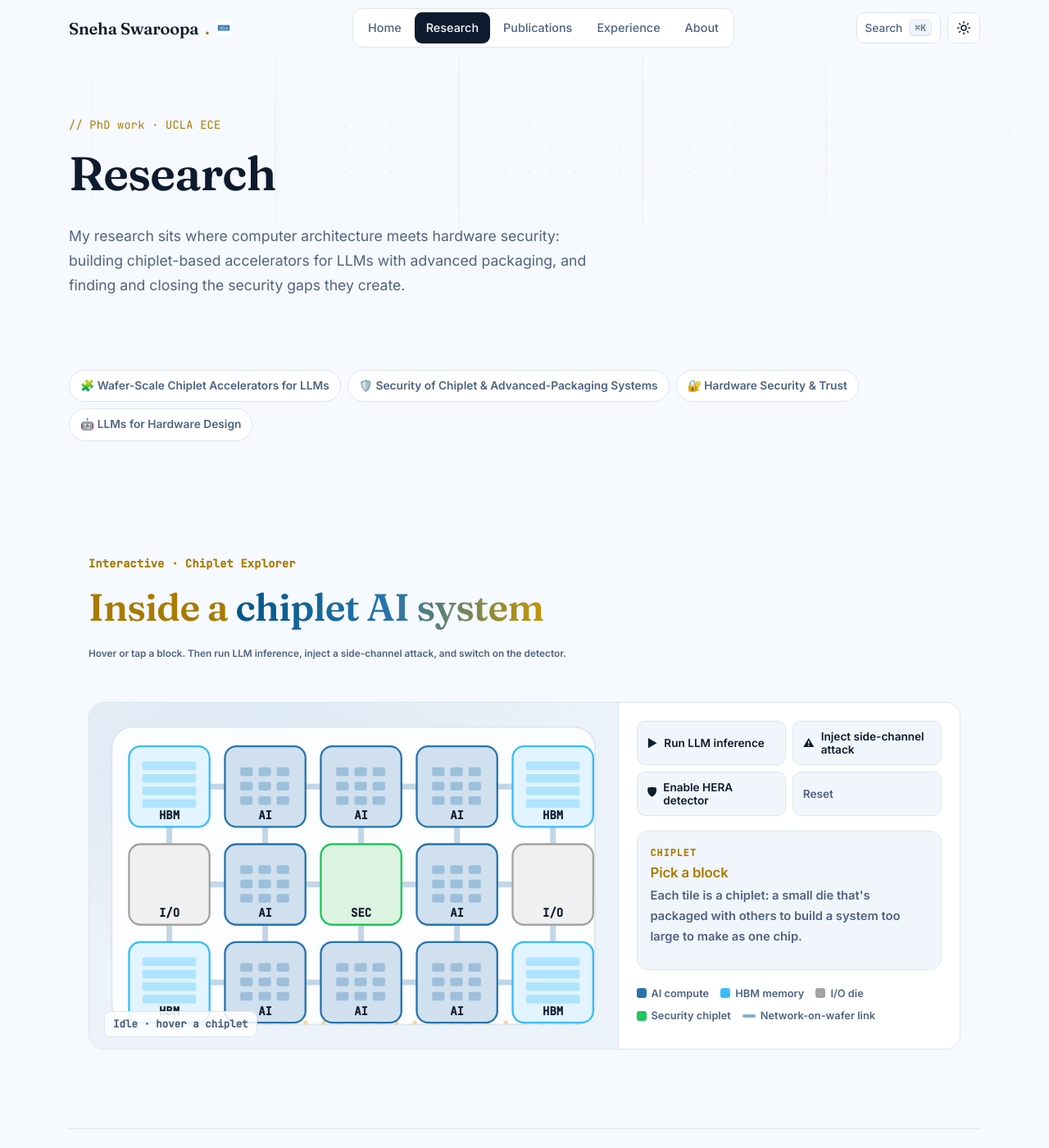
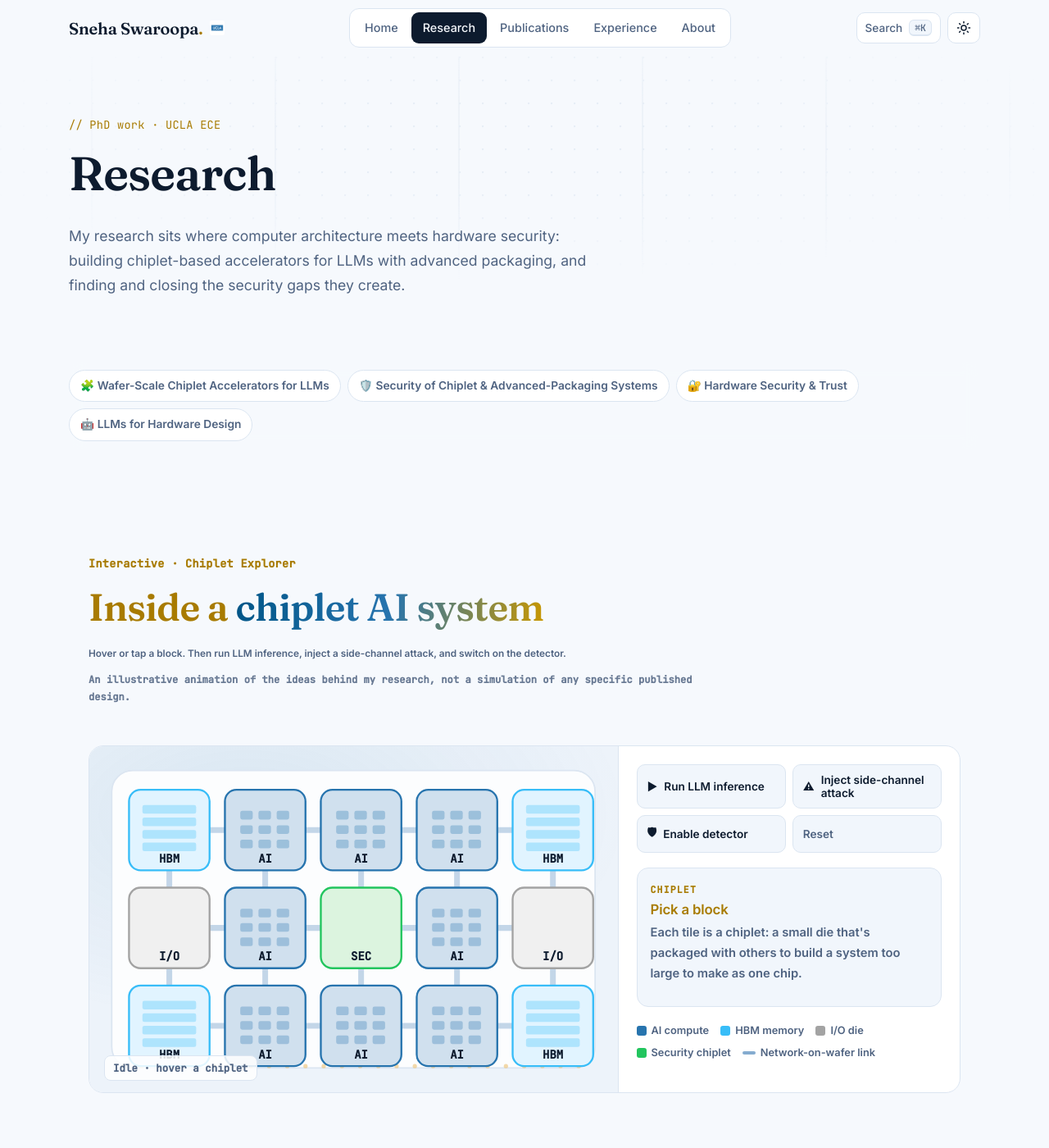
Before and after one commit to SwarSne/snehawebsite, a Jekyll site: the page built from research.html, in a window 1280 px wide and 1400 px high. Shown: the whole window at 82% size. Built offline with Jekyll 4.4.1, drawn with Linux system fonts in a browser that asks for light colours; some of the changed lines change nothing that is shown.

Commit message:
Align chiplet explorer copy with published work and mark it illustrative

```diff
--- a/_includes/chiplet-explorer.html
+++ b/_includes/chiplet-explorer.html
@@ -4,6 +4,7 @@
       <p class="kicker mono">Interactive · Chiplet Explorer</p>
       <h2>Inside a <span class="grad">chiplet AI system</span></h2>
       <p class="sub">Hover or tap a block. Then run LLM inference, inject a side-channel attack, and switch on the detector.</p>
+      <p class="disclaimer mono">An illustrative animation of the ideas behind my research, not a simulation of any specific published design.</p>
     </header>
     <div class="explorer card reveal" data-explorer>
       <div class="ex-stage">
@@ -14,7 +15,7 @@
         <div class="ex-controls" role="group" aria-label="Simulation controls">
           <button class="ex-btn" data-mode="inference"><span>▶</span> Run LLM inference</button>
           <button class="ex-btn danger" data-mode="attack"><span>⚠</span> Inject side-channel attack</button>
-          <button class="ex-btn safe" data-mode="detect"><span>🛡</span> Enable HERA detector</button>
+          <button class="ex-btn safe" data-mode="detect"><span>🛡</span> Enable detector</button>
           <button class="ex-btn ghost" data-mode="reset">Reset</button>
         </div>
         <div class="ex-info">
--- a/_includes/nav.html
+++ b/_includes/nav.html
@@ -1,7 +1,7 @@
 {% assign tabs = "Home|/,Research|/research/,Publications|/publications/,Experience|/experience/,About|/about/" | split: "," %}
 <header class="nav-wrap">
   <nav class="nav container" aria-label="Main">
-    <a class="logo" href="{{ '/' | relative_url }}" aria-label="Sneha Swaroopa, home">Sneha Swaroopa<i>.</i><img class="logo-ucla" src="{{ '/assets/logos/ucla.png' | relative_url }}" alt="UCLA" width="40" height="18"></a>
+    <a class="logo" href="{{ '/' | relative_url }}" aria-label="Sneha Swaroopa, home"><span>Sneha Swaroopa<i>.</i></span><img class="logo-ucla" src="{{ '/assets/logos/ucla.png' | relative_url }}" alt="UCLA" width="40" height="18"></a>
     <div class="tabs" id="nav-links" role="list">
       {% for t in tabs %}{% assign p = t | split: "|" %}
       <a role="listitem" href="{{ p[1] | relative_url }}" {% if page.url == p[1] or page.url == p[1] | append: 'index.html' %}class="active" aria-current="page"{% endif %}>{{ p[0] }}</a>
--- a/assets/css/style.css
+++ b/assets/css/style.css
@@ -619,3 +619,4 @@
 .footer a { color: var(--accent); text-decoration: none; }
 @media (max-width: 860px) { .intern { grid-template-columns: 1fr; text-align: left; } .logo-ucla { display: none; } }
 @media (max-width: 480px) { .affil { font-size: .78rem; } .logo { font-size: 1.05rem; } }
+.disclaimer { font-size: .76rem; color: var(--muted); opacity: .85; margin-top: .4rem; }
--- a/assets/js/explorer.js
+++ b/assets/js/explorer.js
@@ -10,10 +10,10 @@
   const el = (tag, attrs = {}, parent = svg) => { const e = document.createElementNS(NS, tag); for (const k in attrs) e.setAttribute(k, attrs[k]); parent && parent.appendChild(e); return e; };
 
   const TYPES = {
-    compute: { label: 'AI compute chiplet', short: 'AI', desc: 'Systolic-array accelerator tiles that run transformer layers. ATLAS maps LLM inference across many such chiplets on a wafer-scale Silicon Interconnect Fabric.', link: '/research/#accelerators' },
-    hbm: { label: 'HBM memory stack', short: 'HBM', desc: 'High-bandwidth memory that streams model weights and the KV-cache to the compute chiplets. Feeding it efficiently is the key to fast LLM inference.', link: '/research/#accelerators' },
+    compute: { label: 'AI compute chiplet', short: 'AI', desc: 'Accelerator chiplets that share the work of LLM inference. ATLAS proposes a scalable chiplet-based LLM accelerator on Silicon Interconnect Fabric with a hierarchical communication protocol.', link: '/research/#accelerators' },
+    hbm: { label: 'HBM memory stack', short: 'HBM', desc: 'High-bandwidth memory, a common building block in AI packages, that feeds data to the compute chiplets.', link: '/research/#accelerators' },
     io: { label: 'I/O die', short: 'I/O', desc: 'Connects the package to the host, network and other packages. Prompts come in here and tokens go out.', link: '/research/#accelerators' },
-    sec: { label: 'Security helper chiplet', short: 'SEC', desc: 'A dedicated on-package monitor that watches traffic and power across chiplets, from the scalable security-monitoring work at ISQED 2026.', link: '/research/#chiplet-security' },
+    sec: { label: 'Security helper chiplet', short: 'SEC', desc: 'A security helper chiplet for distributed hardware monitoring across a chiplet system, the architecture explored in the ISQED 2026 paper on scalable security monitoring.', link: '/research/#chiplet-security' },
   };
   // 5 x 3 package layout
   const LAYOUT = [
@@ -56,10 +56,10 @@
     const T = TYPES[n.t];
     let title = T.label, desc = T.desc, link = T.link, type = 'Chiplet';
     if (n === attacker && mode !== 'idle' && mode !== 'inference') {
-      type = isolated ? 'Isolated attacker' : 'Malicious chiplet';
-      title = isolated ? 'Attacker isolated by HERA' : 'Side-channel attacker';
-      desc = isolated ? 'HERA detected the covert channel at the substrate level and isolated this chiplet, so the leak is shut down.'
-        : 'A compromised chiplet watches power and timing on the shared network-on-wafer to infer what its neighbour is computing. This is the kind of leakage NoWLeak (ICCAD 2026) demonstrates.';
+      type = isolated ? 'Flagged by detector' : 'Malicious chiplet';
+      title = isolated ? 'Covert channel flagged' : 'Leaking chiplet';
+      desc = isolated ? 'A substrate-level detector flags the suspicious channel. HERA (MWSCAS 2026) proposes this kind of covert-channel detection for heterogeneous chiplet systems. The greyed-out tile is only illustrative.'
+        : 'Shared interconnect between chiplets can leak information to a malicious neighbour. NoWLeak (ICCAD 2026) investigates side-channel leakage at the network-on-wafer interconnect level.';
       link = '/publications/#' + (isolated ? 'hera' : 'nowleak');
     }
     info.type.textContent = type; info.title.textContent = title; info.desc.textContent = desc;
@@ -91,9 +91,9 @@
     if (m === 'reset') { mode = 'idle'; attacker = victim = null; isolated = false; clearFx(); paint(); setStatus('Idle · hover a chiplet'); return; }
     if (m === 'detect' && !attacker) setMode('attack');
     if (m === 'attack' && !attacker) { attacker = at(0, 3); victim = at(1, 3); isolated = false; }
-    if (m === 'detect') { rings.push({ r: 0 }); setStatus('HERA scanning substrate for covert channels…'); }
+    if (m === 'detect') { rings.push({ r: 0 }); setStatus('Detector monitoring the substrate…'); }
     if (m === 'inference') setStatus('Running LLM inference · tokens streaming');
-    if (m === 'attack') setStatus('⚠ Side channel active: attacker probing its neighbour');
+    if (m === 'attack') setStatus('⚠ Leakage on the network-on-wafer link');
     mode = m; paint();
     if (attacker && (m === 'attack' || m === 'detect')) show(attacker);
     root.querySelectorAll('.ex-btn').forEach(b => b.classList.toggle('on', b.dataset.mode === m));
@@ -116,7 +116,7 @@
     if (leakArc) leakArc.classList.toggle('off', !leaking);
     links.forEach(l => l.line.classList.toggle('leaky', !!attacker && !isolated && ((l.a === attacker && l.b === victim) || (l.b === attacker && l.a === victim))));
   }
-  function staticFrame() { /* reduced motion: show end state without animation */ if (mode === 'detect') { isolated = true; paint(); setStatus('✓ Covert channel detected · attacker isolated'); show(attacker); } }
+  function staticFrame() { /* reduced motion: show end state without animation */ if (mode === 'detect') { isolated = true; paint(); setStatus('✓ Suspicious channel flagged'); show(attacker); } }
 
   function tick(ts) {
     const dt = Math.min(0.05, (ts - last) / 1000 || 0); last = ts;
@@ -144,7 +144,7 @@
       if (!rg.el) rg.el = el('circle', { cx: sec.cx, cy: sec.cy, r: 0, class: 'ex-ring' }, fxLayer);
       rg.r += 170 * dt; rg.el.setAttribute('r', rg.r); rg.el.style.opacity = Math.max(0, 1 - rg.r / 300);
       if (attacker && !isolated && rg.r >= Math.hypot(attacker.cx - sec.cx, attacker.cy - sec.cy)) {
-        isolated = true; paint(); setStatus('✓ Covert channel detected · attacker isolated'); show(attacker);
+        isolated = true; paint(); setStatus('✓ Suspicious channel flagged'); show(attacker);
       }
       if (rg.r > 300) { rg.el.remove(); if (mode === 'detect' && !isolated) rings.push({ r: 0 }); return false; }
       return true;
```
